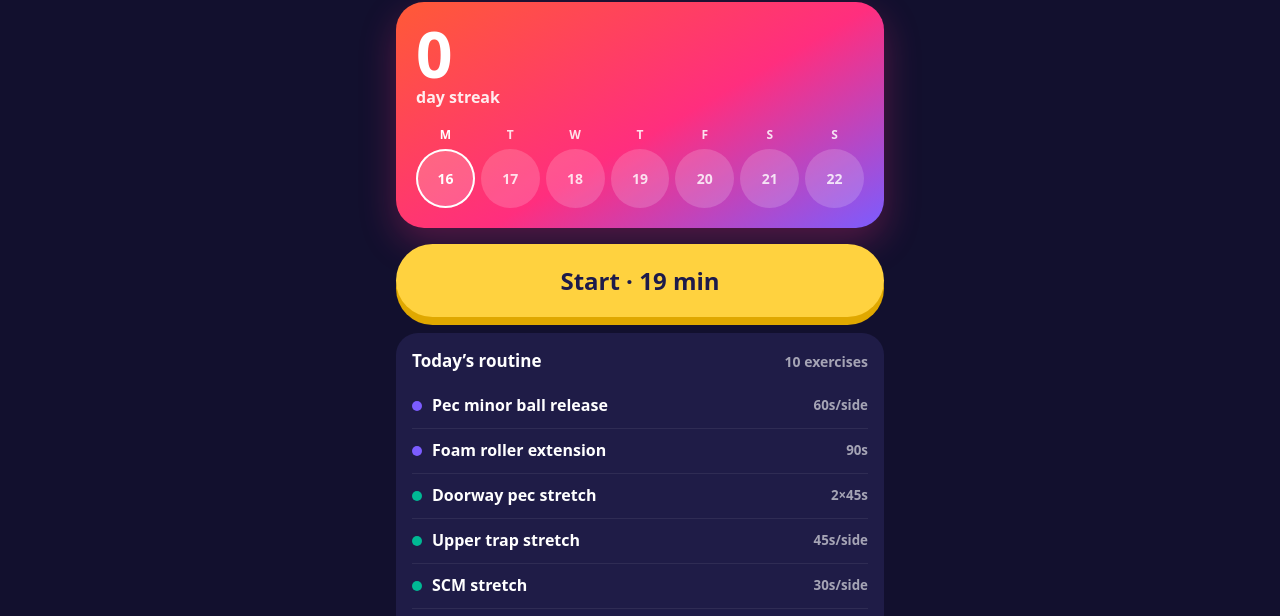
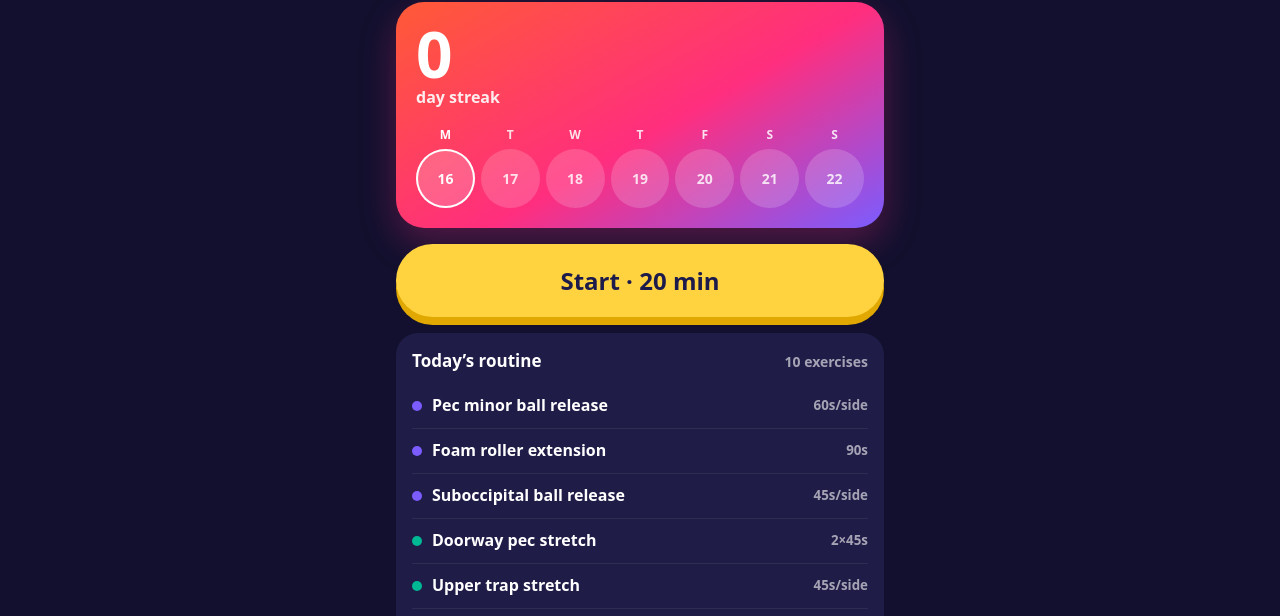
Before and after one commit to syldeville/daily-posture-stretch, a plain HTML site: page index.html in a window 1280 px wide. Shown: the part 106-722 px from the top of the page. Drawn offline with Linux system fonts and the light colour scheme.

Commit message:
Replace SCM stretch with suboccipital ball release
Co-Authored-By: Claude Opus 5.5 <noreply@anthropic.com>
Claude-Session: https://claude.ai/code/session_016d7EtzJzjJBaP1NvyxpBHz

```diff
--- a/index.html
+++ b/index.html
@@ -301,6 +301,13 @@ const EX = [
            p:[132,181], ...both('k',[156,152]), ...both('f',[176,186]) },
       b: { h:[70,172], n:[86,166], ...both('s',[88,167]), ...both('e',[82,146]), ...both('w',[72,160]),
            p:[132,181], ...both('k',[156,152]), ...both('f',[176,186]) } } },
+  { name: 'Suboccipital ball release', kind: 'release', hold: 45, sides: true,
+    cue: 'Lie on your back, knees bent. Ball just under the bony ridge at the back of your skull, a little off-center. Let your head sink, then slowly nod yes and turn side to side.',
+    fig: { face: 0, props: () => FLOOR + '<circle class="ball" cx="42" cy="183" r="6"/>',
+      a: { h:[40,170], n:[56,178], ...both('s',[58,181]), ...both('e',[82,184]), ...both('w',[104,184]),
+           p:[112,181], ...both('k',[140,150]), ...both('f',[164,186]) },
+      b: { h:[42,168], n:[57,177], ...both('s',[58,181]), ...both('e',[82,184]), ...both('w',[104,184]),
+           p:[112,181], ...both('k',[140,150]), ...both('f',[164,186]) } } },
   { name: 'Doorway pec stretch', kind: 'stretch', hold: 45, sets: 2,
     cue: 'Forearm on the door frame, elbow at shoulder height. Step through until your chest opens. Breathe, don’t shrug.',
     fig: { face: 1, props: () => wall(86),
@@ -312,11 +319,6 @@ const EX = [
     fig: { face: 0, props: () => FLOOR,
       a: { ...FRONT, eR:[128,34], wR:[94,28], wL:[74,118] },
       b: { ...FRONT, h:[112,45], n:[101,56], eR:[134,40], wR:[104,32], wL:[72,120] } } },
-  { name: 'SCM stretch', kind: 'stretch', hold: 30, sides: true,
-    cue: 'Hold your collarbone down with one hand. Tilt your head back and away, then turn your face toward the hand until you feel the front of your neck stretch.',
-    fig: { face: 0, props: () => FLOOR,
-      a: { ...FRONT, eL:[90,84], wL:[100,64] },
-      b: { ...FRONT, h:[110,36], n:[102,55], eL:[90,84], wL:[100,64] } } },
   { name: 'Chin tucks', kind: 'strength', reps: 10, tempo: 6, sets: 2,
     cue: 'Glide your head straight back into a double chin and hold ~5 seconds. Eyes level, don’t nod down.',
     fig: { face: 1, props: () => FLOOR,
```
